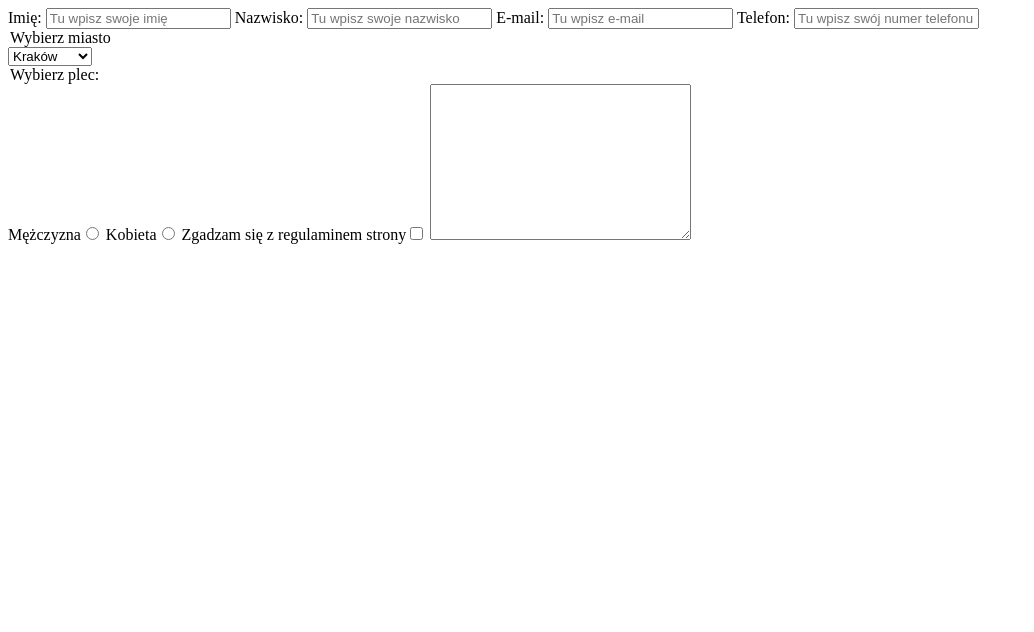
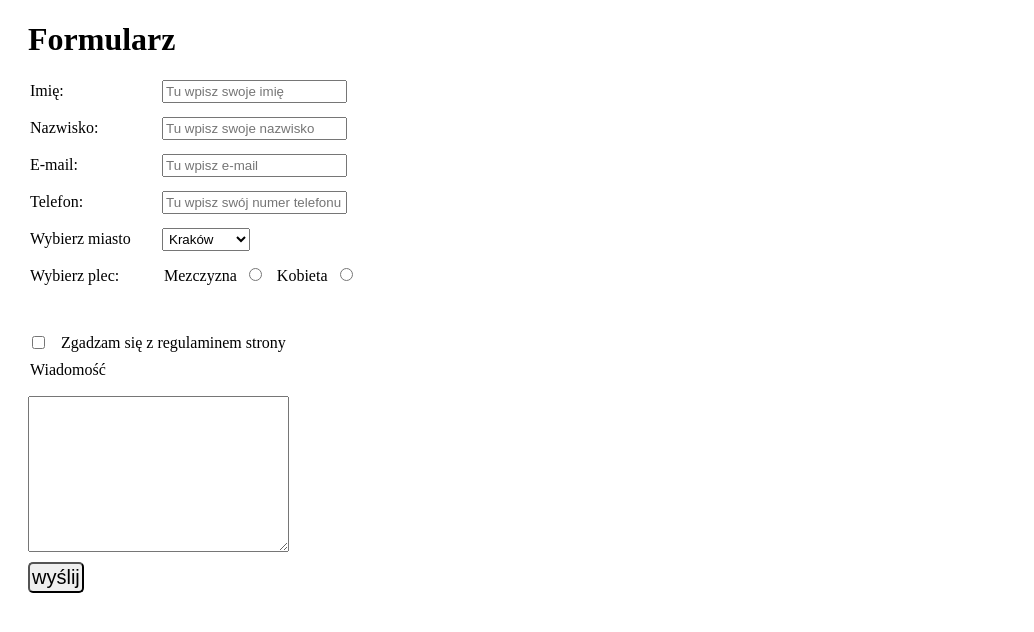
Before and after one commit to Gazi1996/Gazi1996.nowe.github.io, a plain HTML site: page index.html in a window 1280 px wide. Shown: the whole page, without its empty margins (0-1034 px from the left). Drawn offline with Linux system fonts and the light colour scheme.

Commit message:
Dodanie css do formularz

```diff
--- a/index.html
+++ b/index.html
@@ -3,37 +3,68 @@
 <head>
     <meta charset="UTF-8">
     <title>Document</title>
+    <link rel="stylesheet" href="style.css">
 </head>
 <body>
-    <form action="">
+
+   <div id="box">
+
+       <h1>Formularz</h1>
+
+        <form action="https://formspree.io/gazi1996@o2.pl.com" method="POST">
 
            <label for="name">Imię: </label>
-        <input type="text" name="imie" placeholder="Tu wpisz swoje imię" id="name">
+            <input type="text" name="imie" placeholder="Tu wpisz swoje imię" id="name" class="input">
+
+            <div style="clear:both;"></div>
 
             <label for="surname">Nazwisko: </label>
-        <input type="text" name="nazwisko" placeholder="Tu wpisz swoje nazwisko" id="surname">
+            <input type="text" name="nazwisko" placeholder="Tu wpisz swoje nazwisko" id="surname" class="input">
+
+            <div style="clear:both;"></div>
 
             <label for="email">E-mail: </label>
-        <input type="email" name="mail" placeholder="Tu wpisz e-mail" id="email">
+            <input type="email" name="mail" placeholder="Tu wpisz e-mail" id="email" class="input">
+
+            <div style="clear:both;"></div>
 
             <label for="contact">Telefon: </label>
-        <input type="tel" name="kontakt" placeholder="Tu wpisz swój numer telefonu" id="contact">
+            <input type="tel" name="kontakt" placeholder="Tu wpisz swój numer telefonu" id="contact" class="input">
+
+            <div style="clear:both;"></div>
 
             <legend>Wybierz miasto</legend>
             <select name="miasto" id="city">
                 <option value="Kraków">Kraków</option>
                 <option value="Warszawa">Warszawa</option>
                 <option value="Gdańsk">Gdańsk</option>
-        </select>
+            </select> <br/>
+
+            <div style="clear:both;"></div>
 
             <legend>Wybierz plec: </legend>
-        Mężczyzna<input type="radio" value="man" name="plec">
-        Kobieta<input type="radio" value="woman" name="plec">
 
-        Zgadzam się z regulaminem strony<input type="checkbox" value="agree"  name="zgoda" >
+            <span>Mezczyzna</span>
+            <input type="radio" value="man" name="plec" class="plec">
 
-        <label for="message"></label>
+            <span>Kobieta</span>
+            <input type="radio" value="woman" name="plec" class="plec">
+
+            <div style="clear:both;"></div>
+
+            <div id="agree">
+                <input type="checkbox" value="agree"  name="zgoda" id="agreement">
+                <span>Zgadzam się z regulaminem strony</span>
+            </div>
+
+            <div style="clear:both;"></div>
+
+            <label for="message">Wiadomość</label>
             <textarea name="wiadomość" id="message" cols="30" rows="10"></textarea>
+
+            <input type="submit" value="wyślij" id="send">
+
         </form>
+    </div>
 </body>
 </html>
--- /dev/null
+++ b/style.css
@@ -0,0 +1,62 @@
+#box
+{
+    width: 400px;
+}
+
+h1
+{
+    margin-left: 20px;
+}
+
+input, select, span
+{
+    display: block;
+    float: left;
+    margin-left: 10px;
+    padding: 2px;
+}
+
+label, legend
+{
+    display: block;
+    float: left;
+    margin-left: 20px;
+    margin-bottom: 15px;
+    width: 120px;
+    padding: 2px;
+}
+
+span
+{
+    display: block;
+    float: left;
+    margin-left: 10px;
+}
+
+
+#agree
+{
+    display: block;
+    float: left;
+    margin: 30px 0px 5px 20px;
+}
+
+#agreement
+{
+    margin: 4px;
+}
+
+#message
+{
+    margin-left: 20px;
+    display: block;
+    clear:both;
+}
+
+#send
+{
+    font-size: 20px;
+    margin-left: 20px;
+    margin-top: 10px;
+    border-radius: 5px;
+}
```
Lines whose indentation alone changed are shown as unchanged.
